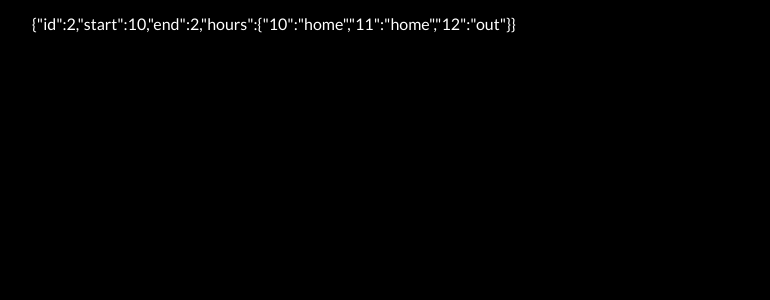
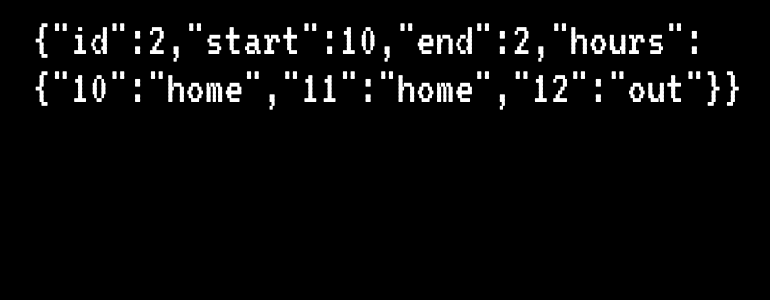
Before and after one commit to matteo07/personal-time-logger, a Next.js app: page / in a window 1280 px wide. Shown: the top 300 px of the page, without its empty margins (0-770 px from the left). Built offline with nearby package versions, Linux system fonts and the light colour scheme.

Commit message:
feat: changed global style

```diff
--- a/components/GlobalStyled.ts
+++ b/components/GlobalStyled.ts
@@ -1,11 +1,6 @@
 import { createGlobalStyle } from 'styled-components'
 
 export const GlobalStyle = createGlobalStyle`
-  body, html {
-    background-color: black;
-    color: white;
-  }
-
   // RESET CSS
 
   html, body, div, span, applet, object, iframe,
@@ -25,7 +20,7 @@ export const GlobalStyle = createGlobalStyle`
     padding: 0;
     border: 0;
     font-size: 100%;
-    font-family: Lato, sans-serif;
+    font-family: 'VT323', monospace;
     vertical-align: baseline;
   }
 
@@ -47,4 +42,12 @@ export const GlobalStyle = createGlobalStyle`
     border-collapse: collapse;
     border-spacing: 0;
   }
+
+  // CUSTOM
+
+  body, html {
+    background-color: black;
+    color: white;
+    font-size: 48px;
+  }
 `
--- a/pages/_document.tsx
+++ b/pages/_document.tsx
@@ -9,7 +9,7 @@ export default class MyDocument extends Document {
           <meta name="viewport" content="width=device-width, initial-scale=1.0" />
           <link rel="dns-prefetch" href="//fonts.googleapis.com" />
           <link
-            href="https://fonts.googleapis.com/css?family=Lato:300,300italic,400,400italic,700,900&display=optional"
+            href="https://fonts.googleapis.com/css?family=VT323&display=optional"
             rel="stylesheet"
             type="text/css"
           />
```
